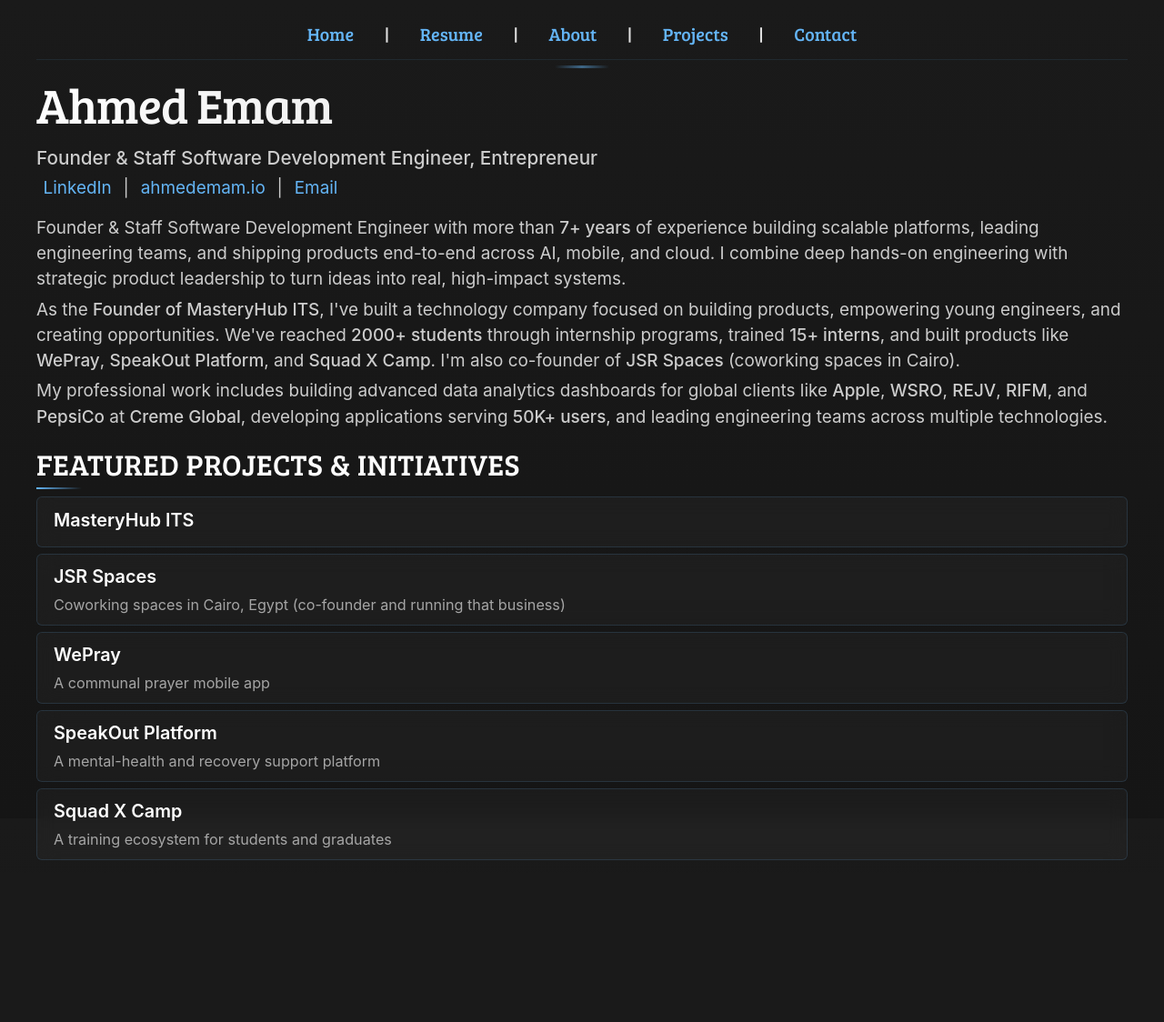
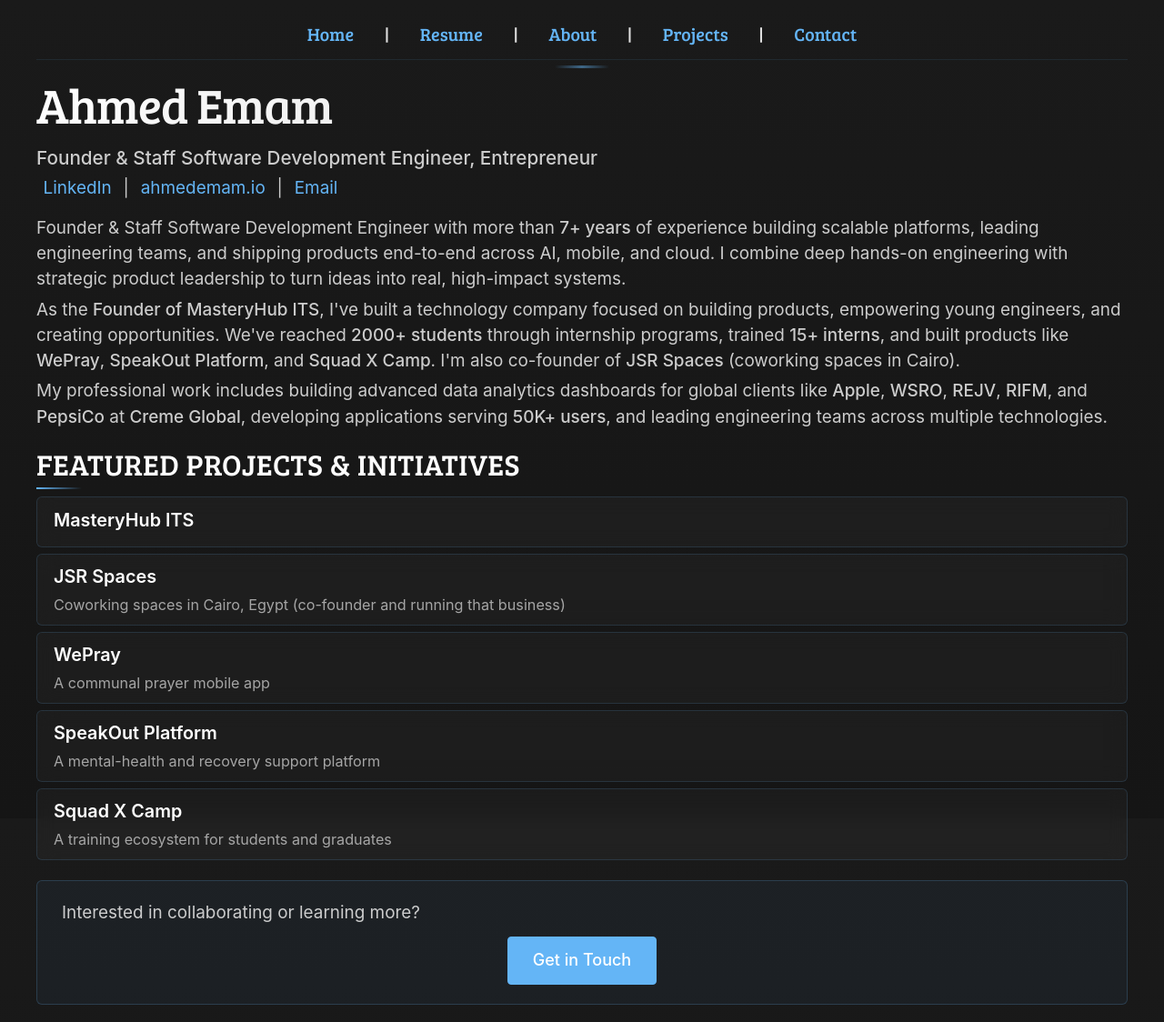
Before and after one commit to ahmedemam/ahmedemam.github.io, a Jekyll site: the page built from index.html, in a window 1280 px wide. Shown: the whole page at 91% size. Built offline with Jekyll 4.4.1, drawn with Linux system fonts in a browser that asks for light colours; before the commit the page ends 960 px from its top, so only the background shows below that.

Commit message:
Add simple CTA section to homepage
- Add call-to-action section after projects
- Style with subtle background and border
- Add hover effects with slow transitions
- Center-aligned with clean button design

```diff
--- a/assets/css/style.scss
+++ b/assets/css/style.scss
@@ -680,32 +680,47 @@ h4 {
 }
 
 .cta-section {
-  margin: 1.5em 0;
-  padding: 0;
-  border: none;
-  text-align: left;
+  margin: 1.2em 0 0.5em 0;
+  padding: 1.2em 1.5em;
+  text-align: center;
+  background: rgba(100, 181, 246, 0.05);
+  border: 1px solid rgba(100, 181, 246, 0.2);
+  border-radius: 6px;
+  transition: all 0.8s ease;
 
-  h2 {
-    margin-bottom: 0.5em;
-    text-align: left;
+  &:hover {
+    background: rgba(100, 181, 246, 0.08);
+    border-color: rgba(100, 181, 246, 0.3);
   }
 
   p {
-    margin: 0.4em 0;
-    text-align: left;
+    margin: 0 0 0.6em 0;
+    font-size: 1.05em;
+    color: rgba(224, 224, 224, 0.9);
   }
 
   .cta-button {
-    display: inline;
-    margin: 0 0.5em;
-    padding: 0;
-    border: none;
-    text-decoration: underline;
+    display: inline-block;
+    padding: 0.6em 1.5em;
+    background: $link-color;
+    color: #ffffff;
+    text-decoration: none;
+    border-radius: 4px;
+    font-weight: 500;
+    font-size: 1em;
+    transition: all 0.8s ease;
+    border: 1px solid $link-color;
 
     &:hover {
-      background: transparent;
-      color: #000;
-      text-decoration: none;
+      background: #7ec3f6;
+      border-color: #7ec3f6;
+      transform: translateY(-2px);
+      box-shadow: 0 4px 12px rgba(100, 181, 246, 0.3);
+    }
+
+    &:focus {
+      outline: 2px solid $link-color;
+      outline-offset: 2px;
     }
   }
 }
--- a/index.html
+++ b/index.html
@@ -51,3 +51,8 @@ title: "Ahmed Emam."
     </a>
   </li>
 </ul>
+
+<div class="cta-section">
+  <p>Interested in collaborating or learning more?</p>
+  <a href="/contact/" class="cta-button">Get in Touch</a>
+</div>
```
